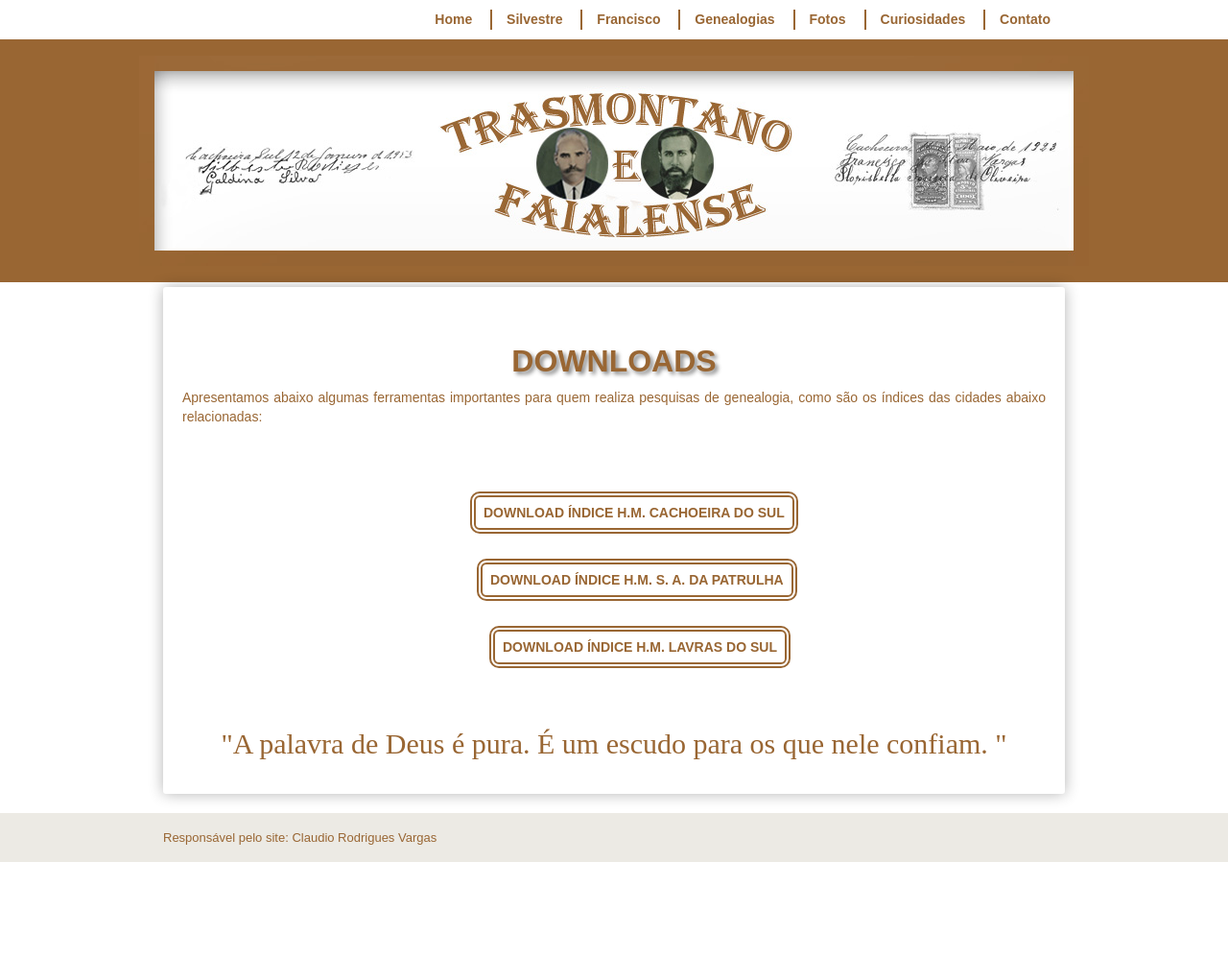
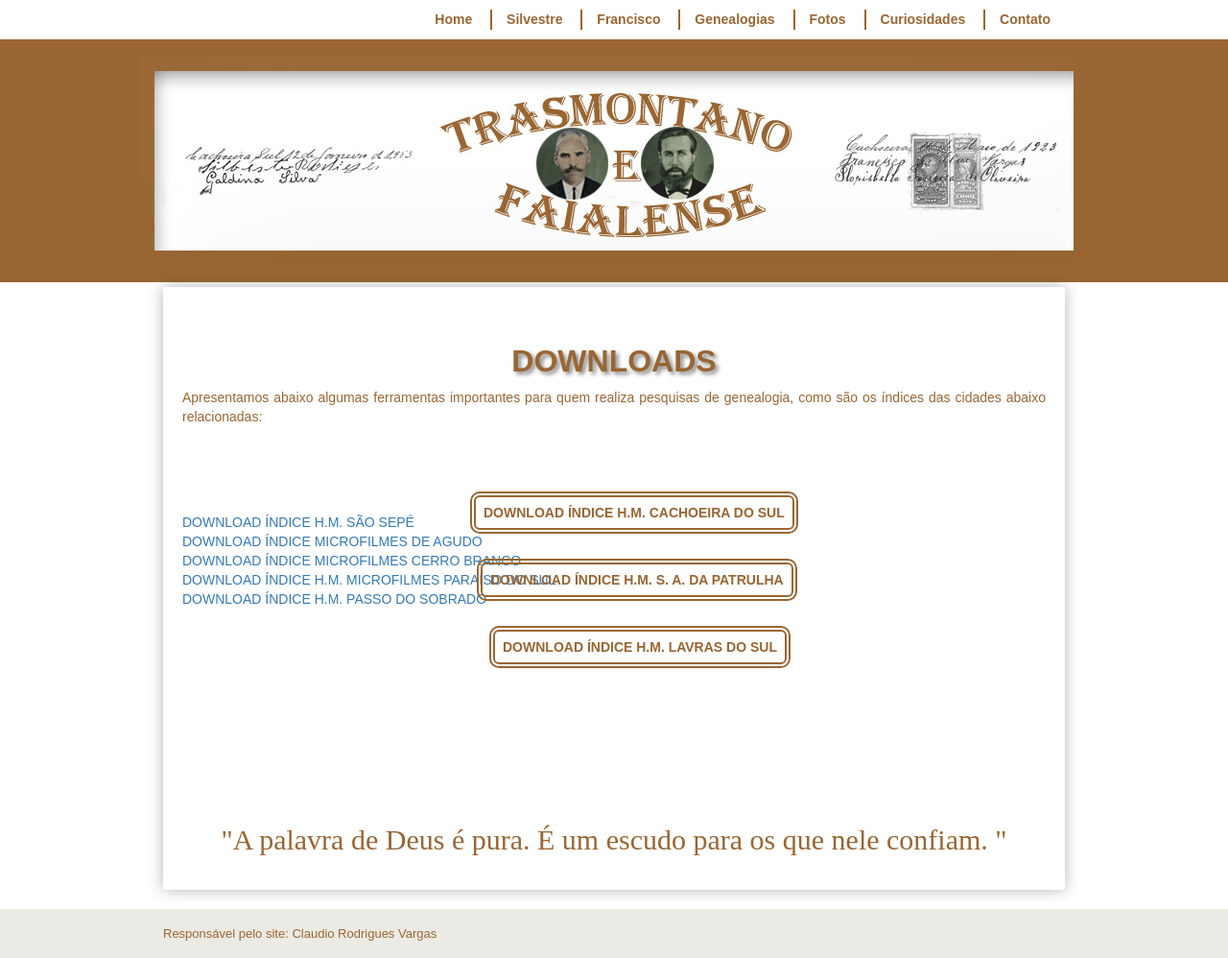
Before and after one commit to claudiovargas1955/claudiovargas1955.github.io, a Jekyll site: the page built from _pages/downloads.html, in a window 1280 px wide. Shown: the whole page at 96% size. Built offline with Jekyll 4.4.1, drawn with Linux system fonts in a browser that asks for light colours; some web fonts are replaced; before the commit the page ends 900 px from its top, so only the background shows below that.

Commit message:
Update downloads.html

```diff
--- a/_pages/downloads.html
+++ b/_pages/downloads.html
@@ -43,7 +43,7 @@ title:  "DOWNLOADS"
 
             }
 
-.indcs{position:relative;
+.indcs, indlcs, indlds,indlfs, indlgs,indlgs {position:relative;
 	     top:50px;
    border-radius: 10px 10px 10px 10px;
 	  border:6px double;
@@ -67,6 +67,11 @@ relacionadas: <br><br>
 <a class="indcs" href="I.H.M. CACH SUL.rar";>DOWNLOAD ÍNDICE H.M. CACHOEIRA DO SUL</a><br>
 <a class="indsap" href="texto.rar";>DOWNLOAD ÍNDICE H.M. S. A. DA PATRULHA</a><br>
 <a class="indls" href="I.H.M. LAVRAS DO SUL.rar">DOWNLOAD ÍNDICE H.M. LAVRAS DO SUL</a><br>
+<a class="indlcs" href="I.H.M. LAVRAS DO SUL.rar">DOWNLOAD ÍNDICE H.M. SÃO SEPÉ</a><br>
+<a class="indlds" href="I.H.M. LAVRAS DO SUL.rar">DOWNLOAD ÍNDICE MICROFILMES DE AGUDO</a><br>
+<a class="indlfs" href="I.H.M. LAVRAS DO SUL.rar">DOWNLOAD ÍNDICE MICROFILMES CERRO BRANCO</a><br>
+<a class="indlgs" href="I.H.M. LAVRAS DO SUL.rar">DOWNLOAD ÍNDICE H.M. MICROFILMES PARAÍSO DO SUL</a><br>
+<a class="indlhs" href="I.H.M. LAVRAS DO SUL.rar">DOWNLOAD ÍNDICE H.M. PASSO DO SOBRADO</a><br>
 </div><br>
 
 <p style="text-align:center;  color:#996633; font-size:30px; font-family: 'Rancho', cursive">"A palavra de Deus é pura. É um escudo para
```
